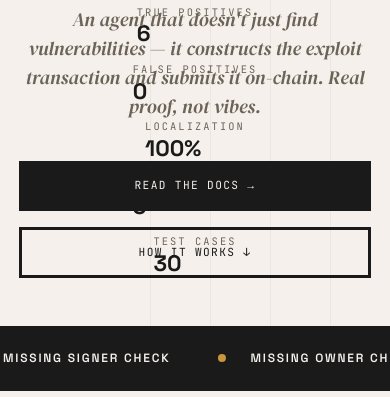
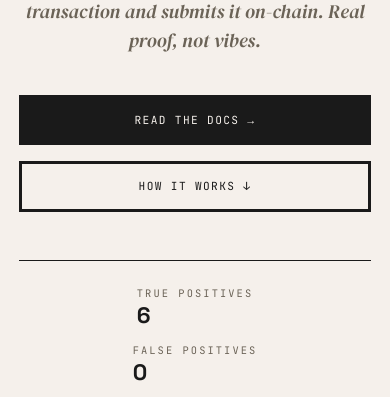
Before and after one commit to Azeru548/mongoose, a website: page site/index.html in a window 390 px wide. Shown: the part 222-619 px from the top of the page. Drawn offline with Linux system fonts and the light colour scheme; files whose address does not match are found by name.

Commit message:
fixed responsiveness

```diff
--- a/site/index.html
+++ b/site/index.html
@@ -1097,7 +1097,16 @@
       .hero-right { display: none; }
       .hero-subtitle { margin-left: auto; margin-right: auto; }
       .hero-actions { justify-content: center; }
-      .hero-ticker { justify-content: center; flex-wrap: wrap; }
+      .hero-ticker {
+        position: relative;
+        bottom: auto;
+        left: auto;
+        right: auto;
+        margin-top: 3rem;
+        width: 100%;
+        justify-content: center;
+        flex-wrap: wrap;
+      }
       .pipeline-grid { grid-template-columns: 1fr; }
       .vuln-grid { grid-template-columns: repeat(2, 1fr); }
       .results-grid { grid-template-columns: repeat(2, 1fr); }
@@ -1120,7 +1129,17 @@
       .hero-badge { font-size: 0.6rem; padding: 0.4rem 0.8rem; }
       .hero-actions { flex-direction: column; align-items: stretch; }
       .hero-actions .btn { justify-content: center; }
-      .hero-ticker { flex-direction: column; gap: 0.8rem; align-items: center; }
+      .hero-ticker {
+        position: relative;
+        bottom: auto;
+        left: auto;
+        right: auto;
+        margin-top: 3rem;
+        width: 100%;
+        flex-direction: column;
+        gap: 0.8rem;
+        align-items: center;
+      }
       .ticker-value { font-size: 1.4rem; }
       .section { padding: 3rem 1.2rem; }
       .section-full { padding: 3rem 1.2rem; }
@@ -1174,23 +1193,6 @@
     }
 
     /* ═══════════════════════════════════════════
-       PARALLAX LINES
-    ═══════════════════════════════════════════ */
-    .deco-lines {
-      position: absolute;
-      top: 0; right: 0;
-      width: 300px; height: 100%;
-      pointer-events: none;
-      opacity: 0.04;
-    }
-    .deco-lines div {
-      position: absolute;
-      width: 1px;
-      height: 100%;
-      background: var(--text);
-    }
-
-    /* ═══════════════════════════════════════════
        CHANGELONG TIMELINE
     ═══════════════════════════════════════════ */
     .timeline {
@@ -1244,6 +1246,7 @@
       color: var(--green);
     }
   </style>
+<base target="_blank">
 </head>
 <body>
 
@@ -1282,15 +1285,10 @@
        HERO
   ═══════════════════════════════════════════ -->
   <section class="hero" id="hero">
-    <div class="deco-lines" aria-hidden="true">
-      <div style="left:20%"></div><div style="left:40%"></div><div style="left:60%"></div><div style="left:80%"></div>
-    </div>
+
     <div class="hero-grid">
       <div class="hero-left">
-        <div class="hero-badge reveal">
-          <span class="dot"></span>
-          micro1 Agentic Workflows Hackathon
-        </div>
+
         <h1 class="reveal" style="transition-delay:0.1s">
           Every scanner <span class="strike">guesses</span>.
         </h1>
```
